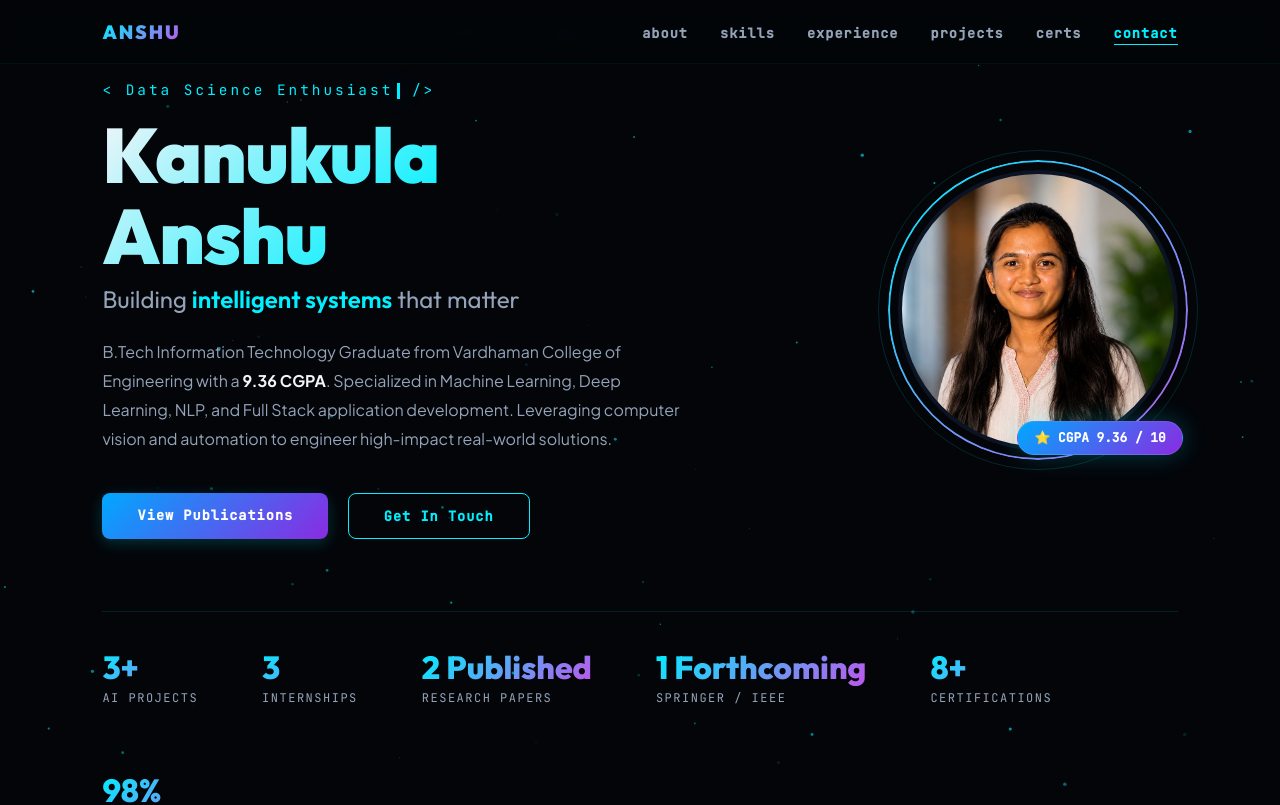
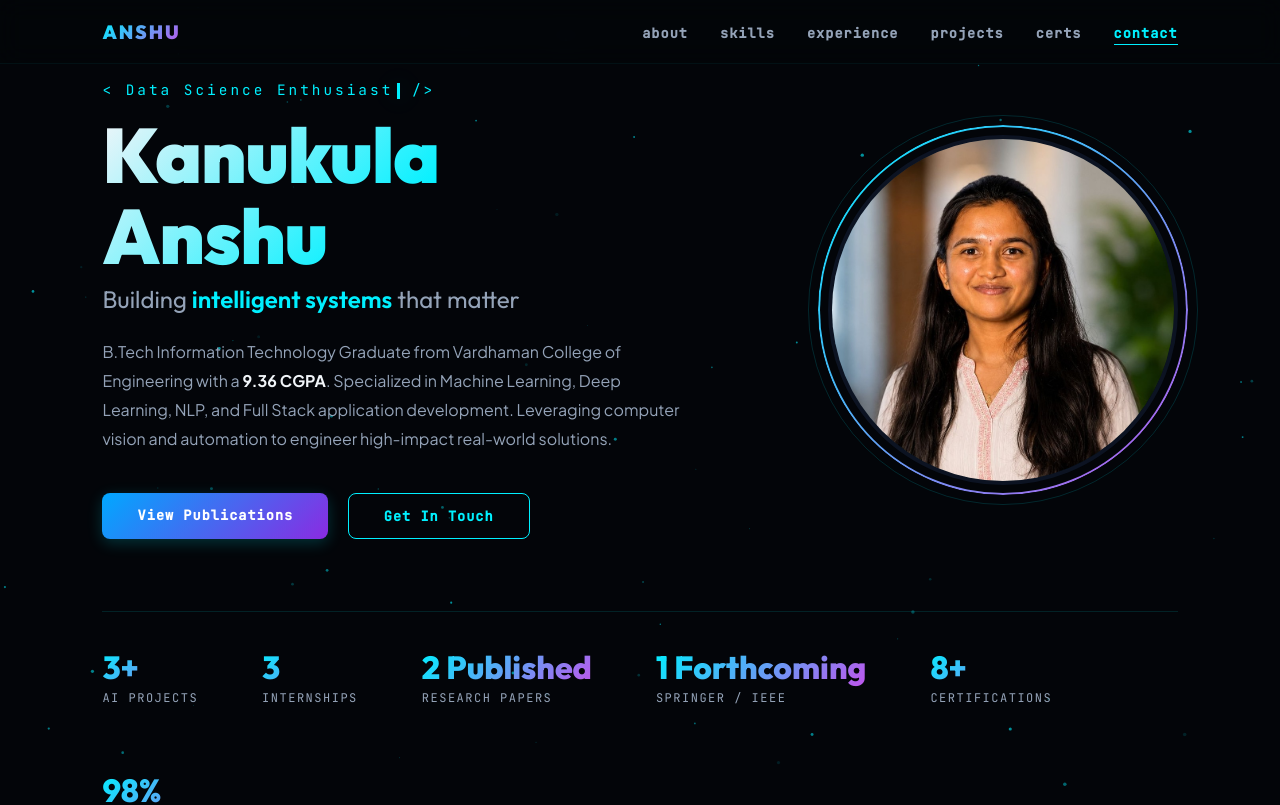
Before and after one commit to Anshukanukula/anshu-portfolio, a React (Vite) app: page / in a window 1280 px wide. Shown: the top 805 px of the page. Built offline with nearby package versions, Linux system fonts and the light colour scheme.

Commit message:
Refactor typewriter words logic, remove CGPA badge from avatar, and increase avatar photo size

```diff
--- a/src/components/Hero.jsx
+++ b/src/components/Hero.jsx
@@ -1,4 +1,6 @@
 import React, { useEffect, useState } from 'react';
+
+const words = ['Aspiring AI/ML Engineer', 'Data Science Enthusiast', 'Aspiring AI Agent & ML Engineer'];
 
 function StatCounter({ target, suffix = '', label }) {
   const [count, setCount] = useState(0);
@@ -65,7 +67,6 @@ export default function Hero() {
     return () => clearTimeout(timer);
   }, []);
 
-  const words = ['Aspiring AI/ML Engineer', 'Data Science Enthusiast', 'Aspiring AI Agent & ML Engineer'];
   const [wordIdx, setWordIdx] = useState(0);
   const [subIndex, setSubIndex] = useState(0);
   const [isDeleting, setIsDeleting] = useState(false);
@@ -194,12 +195,6 @@ export default function Hero() {
 
         <div
           className={`hero-avatar reveal reveal-right ${mounted ? 'visible' : ''} floating-element`}
-          style={{
-            position: 'relative',
-            width: '280px',
-            height: '280px',
-            flexShrink: 0,
-          }}
         >
           <div
             className="avatar-ring"
@@ -249,26 +244,6 @@ export default function Hero() {
               }}
             />
           </div>
-          <div
-            className="cgpa-badge"
-            style={{
-              position: 'absolute',
-              bottom: '-5px',
-              right: '-5px',
-              background: 'linear-gradient(135deg, var(--blue2), var(--violet))',
-              borderRadius: '50px',
-              padding: '0.45rem 1rem',
-              fontFamily: "'JetBrains Mono', monospace",
-              fontSize: '0.8rem',
-              fontWeight: 700,
-              boxShadow: 'var(--glow)',
-              whiteSpace: 'nowrap',
-              color: '#fff',
-              border: '1px solid rgba(255, 255, 255, 0.1)',
-            }}
-          >
-            ⭐ CGPA 9.36 / 10
-          </div>
         </div>
       </div>
 
--- a/src/index.css
+++ b/src/index.css
@@ -275,3 +275,18 @@ body {
     max-width: calc(33.333% - 1.33rem);
   }
 }
+
+/* ──────────── HERO AVATAR SIZING ──────────── */
+.hero-avatar {
+  position: relative;
+  width: 350px;
+  height: 350px;
+  flex-shrink: 0;
+}
+@media (max-width: 768px) {
+  .hero-avatar {
+    width: 220px !important;
+    height: 220px !important;
+    margin: 0 auto;
+  }
+}
```
